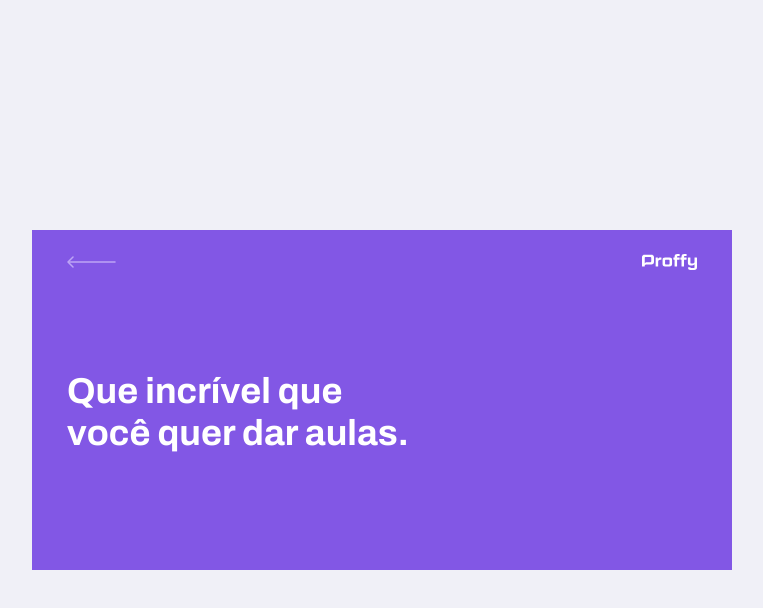
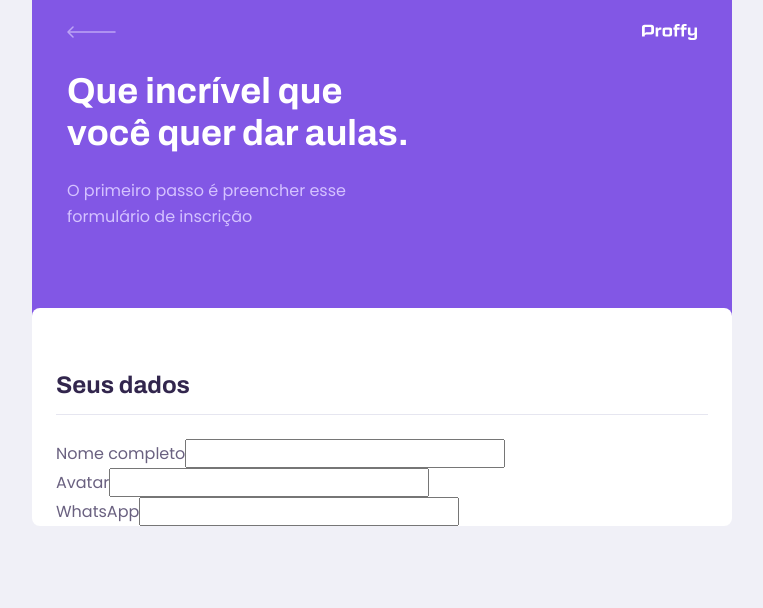
Before and after one commit to LucasCarrias/Proffy-Web, a React (Create React App) app: page /give-classes in a window 1280 px wide. Shown: the top 608 px of the page, without its empty margins (258-1021 px from the left). Built offline with nearby package versions, Linux system fonts and the light colour scheme.

Commit message:
Criar fieldset e estilizar PageTeacherForm

```diff
--- a/src/components/PageHeader/index.tsx
+++ b/src/components/PageHeader/index.tsx
@@ -8,6 +8,7 @@
 
 interface PageHeaderProps {
     title: string;
+    description?: string;
 }
 
 const PageHeader: React.FC<PageHeaderProps> = (props) => {
@@ -22,6 +23,7 @@
 
                 <div className="header-content">
                     <strong>{props.title}</strong>
+                    { props.description && <p>{props.description}</p>}
                     {props.children}
                 </div>
 
--- a/src/components/PageHeader/styles.css
+++ b/src/components/PageHeader/styles.css
@@ -40,6 +40,14 @@
     color: var(--color-title-in-primary);
 }
 
+.page-header .header-content p {
+    max-width: 30rem;
+    font-size: 1.6rem;
+    line-height: 2.6rem;
+    color: var(--color-text-in-primary);
+    margin-top: 2.4rem;
+}
+
 @media( min-width: 700px ){
     .page-header {
         height: 340px;
--- a/src/pages/TeacherForm/index.tsx
+++ b/src/pages/TeacherForm/index.tsx
@@ -1,11 +1,36 @@
 import React from 'react';
 import PageHeader from '../../components/PageHeader';
+
+import "./styles.css";
 
 function TeacherForm(){
     return(
         <div id="page-teacher-form" className="container">
-            <PageHeader title="Que incrível que você quer dar aulas.">
-            </PageHeader>
+            <PageHeader
+            title="Que incrível que você quer dar aulas."
+            description="O primeiro passo é preencher esse formulário de inscrição"
+            />
+
+            <main>
+                <fieldset>
+                    <legend>Seus dados</legend>
+
+                    <div className="input-block">
+                        <label htmlFor="name">Nome completo</label>
+                        <input type="text" id="name"/>
+                    </div>
+
+                    <div className="input-block">
+                        <label htmlFor="avatar">Avatar</label>
+                        <input type="text" id="avatar"/>
+                    </div>
+
+                    <div className="input-block">
+                        <label htmlFor="whatsapp">WhatsApp</label>
+                        <input type="text" id="whatsapp"/>
+                    </div>
+                </fieldset>
+            </main>
         </div>
     )
 }
--- /dev/null
+++ b/src/pages/TeacherForm/styles.css
@@ -0,0 +1,39 @@
+#page-teacher-form{
+    width: 100vw;
+    height: 100vh;
+}
+
+#page-teacher-form .page-header .header-content{
+    margin-bottom: 6.4rem;
+}
+
+#page-teacher-form main {
+    background: var(--color-box-base);
+    width: 100%;
+    max-width: 74rem;
+    border-radius: 0.8rem;
+    margin: -3.2rem auto 3.2rem;
+    padding-top: 6.4rem;
+    overflow: hidden;
+}
+
+#page-teacher-form main fieldset {
+    border: 0;
+    padding: 0 2.4rem;
+}
+
+#page-teacher-form main fieldset + fieldset {
+    margin-top: 6.4rem;
+}
+
+#page-teacher-form main fieldset legend {
+    font: 700 2.4rem Archivo;
+    color: var(--color-text-title);
+    margin-bottom: 2.4rem;
+    display: flex;
+    align-items: center;
+    justify-content: space-between;
+    width: 100%;
+    padding-bottom: 1.6rem;
+    border-bottom: 1px solid var(--color-line-in-white);
+}
```
